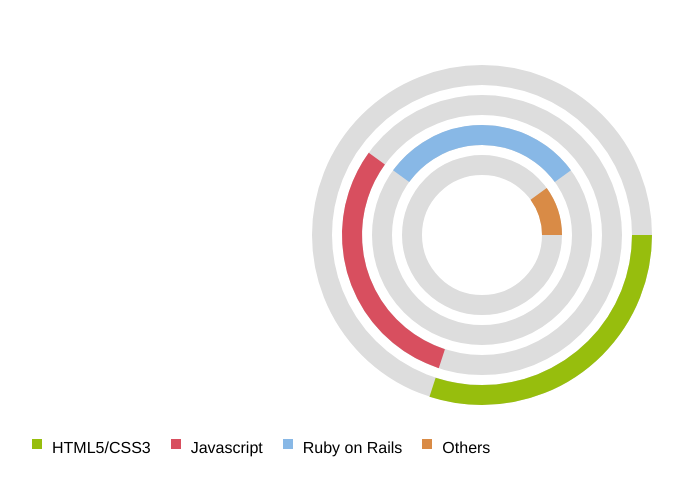
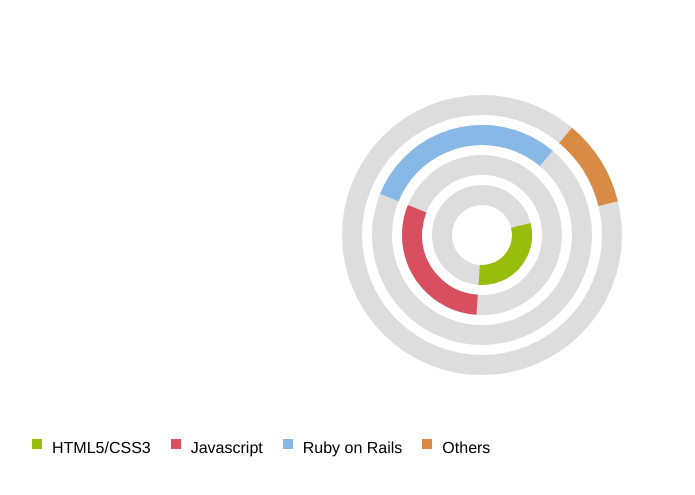
Before and after one commit to RohitRox/kineticjs_projects, a plain HTML site: page circular_charts/index.html in a window 1280 px wide. Shown: the part 149-644 px from the top of the page, without its empty margins (158-853 px from the left). Drawn offline with Linux system fonts and the light colour scheme.

Commit message:
minor code refactor

```diff
--- a/circular_charts/index.html
+++ b/circular_charts/index.html
@@ -93,9 +93,10 @@
     function value_to_angle(value) {
       return (360 / 100) * parseFloat(value);
     }
-    var radius = 40 * data_array.length;
-    var startAngle = 0;
+    var radius = 40;
+    var startAngle = rand();
     var layer = new Kinetic.Layer();
+    var radian = 0.0174532925; // Math.PI/180
 
     for (var i = 0; i < data_array.length; i++) {
       drawer(i);
@@ -120,8 +121,8 @@
         fill: data_array[i].color,
         stroke: data_array[i].color,
         radius: radius,
-        startAngle: startAngle * 0.0174532925,
-        endAngle: endAngle * 0.0174532925,
+        startAngle: startAngle * radian,
+        endAngle: endAngle * radian,
         strokeWidth: 20
       });
 
@@ -139,7 +140,7 @@
         stroke: '#ddd',
         radius: radius,
         startAngle: 0,
-        endAngle: 360 * 0.0174532925,
+        endAngle: 360 * radian,
         strokeWidth: 20
       });
 
@@ -161,7 +162,7 @@
         })).play();
       });
 
-      radius -= 30;
+      radius += 30;
       stage.add(layer);
     }
   </script>
```
